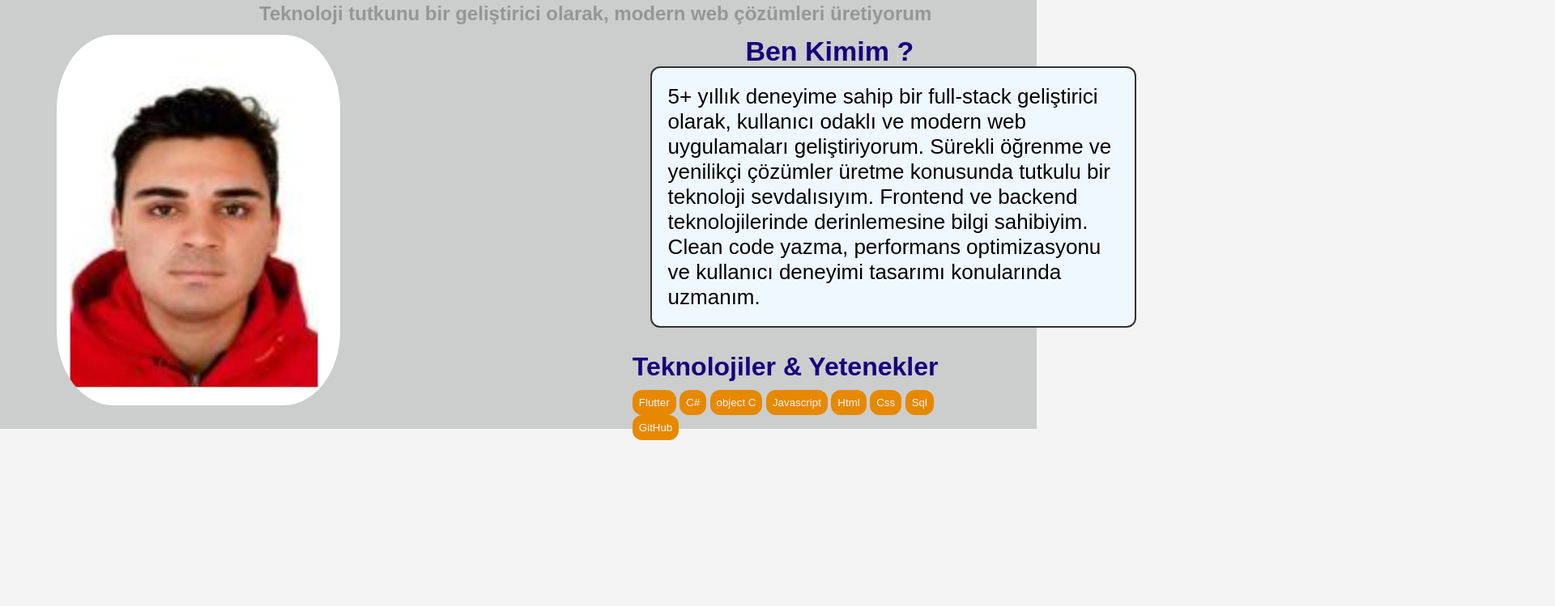
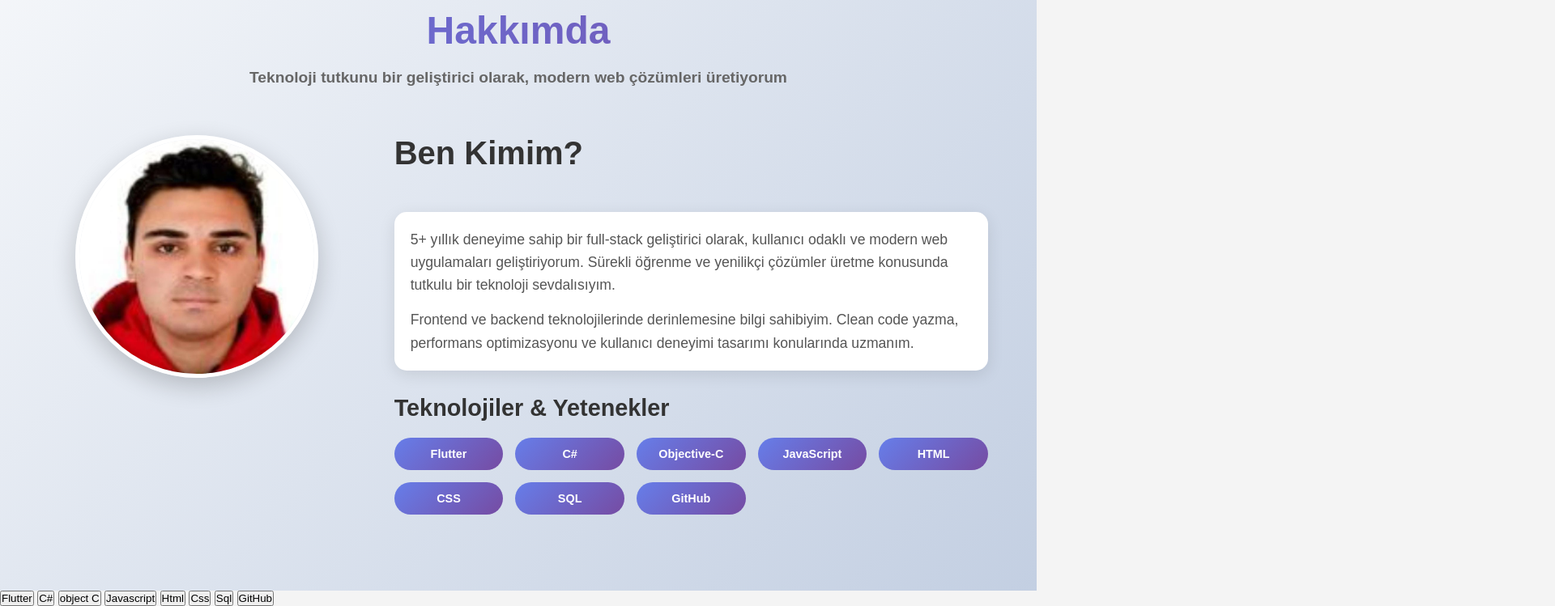
Before and after one commit to Denizbaranaykul/portfolyo, a website: page index.html in a window 1280 px wide. Shown: the part 870-1619 px from the top of the page at 81% size, 1920 px wide, since content can reach past the window. Before the commit the page ends 1444 px from the top, so only its background shows below. Drawn offline with Linux system fonts and the light colour scheme.

Commit message:
Hakkımda bölümünü yeniden düzenle

```diff
--- a/index.html
+++ b/index.html
@@ -43,20 +43,38 @@
       <div class="about">
         <h1 class="gradient-text">Hakkımda</h1>
         <h2 class="about-text">Teknoloji tutkunu bir geliştirici olarak, modern web çözümleri üretiyorum</h2>
-        <div class="about-write">
+
+        <div class="about-container">
           <div class="pp">
             <img src="WhatsApp Image 2025-08-17 at 00.36.03 (1).jpeg" alt="" >
           </div>
-          <h2 class="about-who"> Ben Kimim ?</h2>
+
+          <div class="about-info">
+            <h2 class="about-who">Ben Kimim?</h2>
             <div class="about-content">
-              <p>5+ yıllık deneyime sahip bir full-stack geliştirici olarak, kullanıcı odaklı ve modern web uygulamaları geliştiriyorum. Sürekli öğrenme ve yenilikçi çözümler üretme konusunda tutkulu bir teknoloji sevdalısıyım.
-              Frontend ve backend teknolojilerinde derinlemesine bilgi sahibiyim. Clean code yazma, performans optimizasyonu ve kullanıcı deneyimi tasarımı konularında uzmanım.</p>
+              <p>5+ yıllık deneyime sahip bir full-stack geliştirici olarak, kullanıcı odaklı ve modern web uygulamaları geliştiriyorum. Sürekli öğrenme ve yenilikçi çözümler üretme konusunda tutkulu bir teknoloji sevdalısıyım.</p>
+              <p>Frontend ve backend teknolojilerinde derinlemesine bilgi sahibiyim. Clean code yazma, performans optimizasyonu ve kullanıcı deneyimi tasarımı konularında uzmanım.</p>
             </div>
 
+            <div class="techno">
+              <h3>Teknolojiler & Yetenekler</h3>
+              <div class="techno-grid">
+                <button>Flutter</button>
+                <button>C#</button>
+                <button>Objective-C</button>
+                <button>JavaScript</button>
+                <button>HTML</button>
+                <button>CSS</button>
+                <button>SQL</button>
+                <button>GitHub</button>
+              </div>
+            </div>
+          </div>
         </div>
-          <div class="techno">
-            <h1>Teknolojiler & Yetenekler</h1>
-            <div class="techno-button">
+      </div>
+    </main>
+  </body>
+</html>
               <button>Flutter</button>
               <button>C#</button>
               <button>object C</button>
--- a/styles.css
+++ b/styles.css
@@ -154,98 +154,154 @@ header.scrolled {
 .discover-btn:hover {
   background: #e68900;
 }
+
+/* Hakkımda bölümü */
 .about{
-  background-color: rgba(131, 135, 135, 0.356);
-  height: 600px;
+  background: linear-gradient(135deg, #f5f7fa 0%, #c3cfe2 100%);
+  padding: 80px 0;
+  min-height: 100vh;
 }
 
-.about-text{
-  position: relative;
-  top: 3%;
-  left: 25%;
-  color: rgba(35, 32, 32, 0.312);
+.about-text {
+  text-align: center;
+  color: #666;
+  font-size: 1.2rem;
+  margin-bottom: 60px;
+  max-width: 800px;
+  margin-left: auto;
+  margin-right: auto;
 }
 
 .gradient-text {
   font-size: 3rem;
   font-weight: bold;
-  background: linear-gradient(90deg, #23221f, #ff3c2e, #ffa200);
-  -webkit-background-clip: text; /* Safari ve Chrome için */
+  background: linear-gradient(90deg, #667eea 0%, #764ba2 100%);
+  -webkit-background-clip: text;
   -webkit-text-fill-color: transparent;
   background-clip: text;
   color: transparent;
-  position: relative;
-  left: 43%;
-
+  text-align: center;
+  margin-bottom: 20px;
 }
 
-.pp img{
-  position: relative;
-  top: 30px;
-  left: 20%;
-  width: 350px;
-  border-radius: 20%;
+/* Ana container */
+.about-container {
+  max-width: 1200px;
+  margin: 0 auto;
+  padding: 0 20px;
+  display: grid;
+  grid-template-columns: 1fr 2fr;
+  gap: 60px;
+  align-items: start;
+}
+
+/* Profil fotoğrafı */
+.pp {
+  display: flex;
+  justify-content: center;
+}
+
+.pp img {
+  width: 300px;
+  height: 300px;
+  border-radius: 50%;
   object-fit: cover;
   transition: transform 0.3s ease, box-shadow 0.3s ease;
+  border: 5px solid white;
+  box-shadow: 0 10px 30px rgba(0,0,0,0.2);
 }
 
-.pp img:hover{
-    transform: translateY(-10px);
-  box-shadow: 0 10px 20px rgba(0,0,0,0.3);
+.pp img:hover {
+  transform: translateY(-10px) scale(1.05);
+  box-shadow: 0 20px 40px rgba(0,0,0,0.3);
+}
+
+/* Bilgi bölümü */
+.about-info {
+  display: flex;
+  flex-direction: column;
+  gap: 30px;
+}
+
+.about-who {
+  font-size: 2.5rem;
+  color: #333;
+  margin-bottom: 20px;
+  font-weight: 600;
 }
 
 .about-content {
-  position: relative;
-  width: 600px;
-  left: 16%;
-  background-color: aliceblue;
-  flex-wrap: wrap;
+  background: white;
   padding: 20px;
-  border: 2px solid #333;
-  border-radius: 12px;
-}
-.about-content p{
-  font-size: 26px;
+  border-radius: 15px;
+  box-shadow: 0 5px 20px rgba(0,0,0,0.1);
+  line-height: 1.6;
 }
 
-.about-write{
-  display: flex;
-  align-items: center;
-  gap: 20px;
-  flex-wrap: wrap;
+.about-content p {
+  font-size: 1.1rem;
+  color: #555;
+  margin-bottom: 15px;
 }
 
-.techno h1{
-  position: relative;
-  bottom: 40px;
-  left: 61%;
-  color: rgb(23, 0, 126);
+.about-content p:last-child {
+  margin-bottom: 0;
 }
-.techno-button{
-  width: 400px;
-  flex-wrap: wrap;
 
-  position: relative;
-  left: 61%;
-  bottom: 30px;
+/* Teknolojiler bölümü */
+.techno h3 {
+  font-size: 1.8rem;
+  color: #333;
+  margin-bottom: 20px;
+  font-weight: 600;
 }
-.techno-button button{
+
+.techno-grid {
+  display: grid;
+  grid-template-columns: repeat(auto-fit, minmax(120px, 1fr));
+  gap: 15px;
+}
+
+.techno-grid button {
+  padding: 12px 20px;
+  border: none;
+  border-radius: 25px;
+  background: linear-gradient(135deg, #667eea 0%, #764ba2 100%);
+  color: white;
+  font-weight: 600;
+  cursor: pointer;
   transition: transform 0.3s ease, box-shadow 0.3s ease;
-  background-color: #e68900;
-  color: #f4f4f4;
-  border-radius: 12px;
-  border: none;
-  padding: 8px;
+  font-size: 0.9rem;
+}
 
+.techno-grid button:hover {
+  transform: translateY(-3px);
+  box-shadow: 0 10px 25px rgba(102, 126, 234, 0.4);
 }
-.techno-button button:hover{
-      transform: translateY(-3px);
-  box-shadow: 0 10px 20px rgba(0,0,0,0.3);
+
+/* Responsive tasarım */
+@media (max-width: 768px) {
+  .about-container {
+    grid-template-columns: 1fr;
+    gap: 40px;
+    text-align: center;
+  }
+
+  .gradient-text {
+    font-size: 2rem;
+  }
+
+  .about-who {
+    font-size: 2rem;
+  }
+
+  .pp img {
+    width: 250px;
+    height: 250px;
+  }
+
+  .techno-grid {
+    grid-template-columns: repeat(auto-fit, minmax(100px, 1fr));
+    gap: 10px;
+  }
 }
-.about-who{
-  font-size: 34px;
-  position: relative;
-  bottom: 180px;
-  left: 43%;
-  color:rgb(23, 0, 126) ;
-}
```
